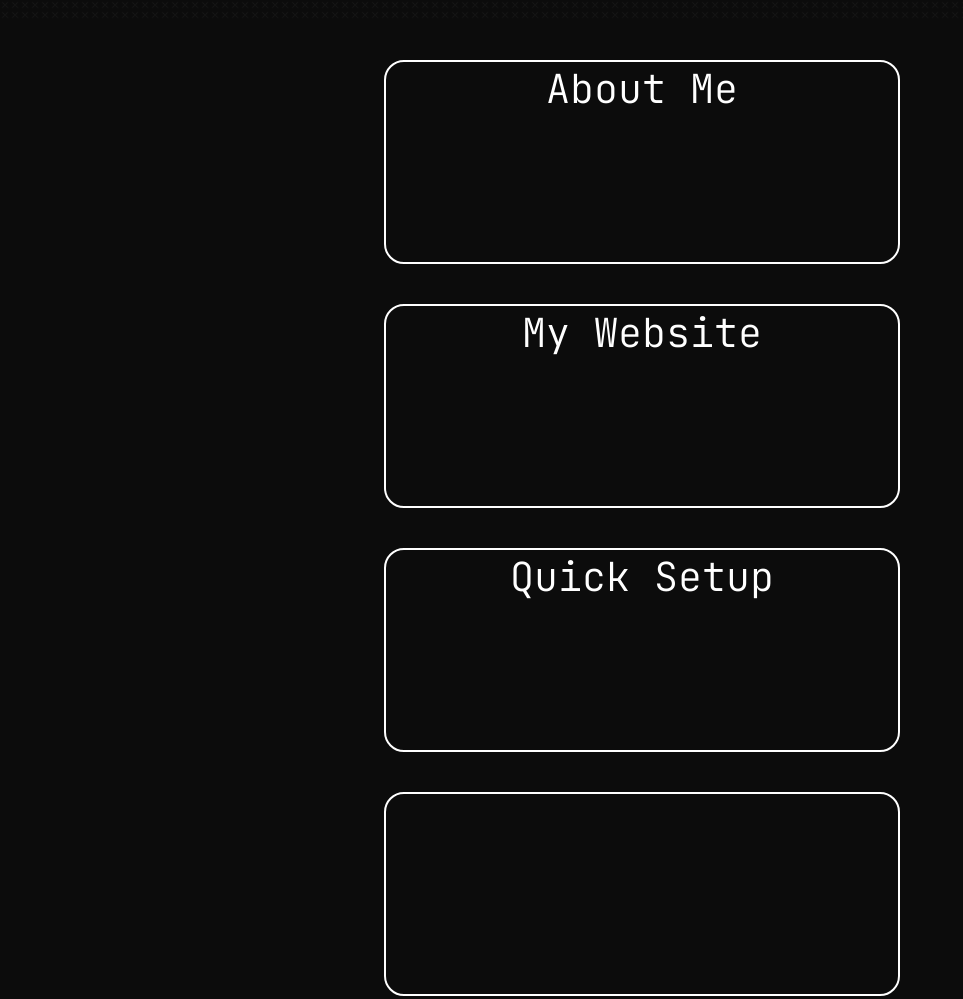
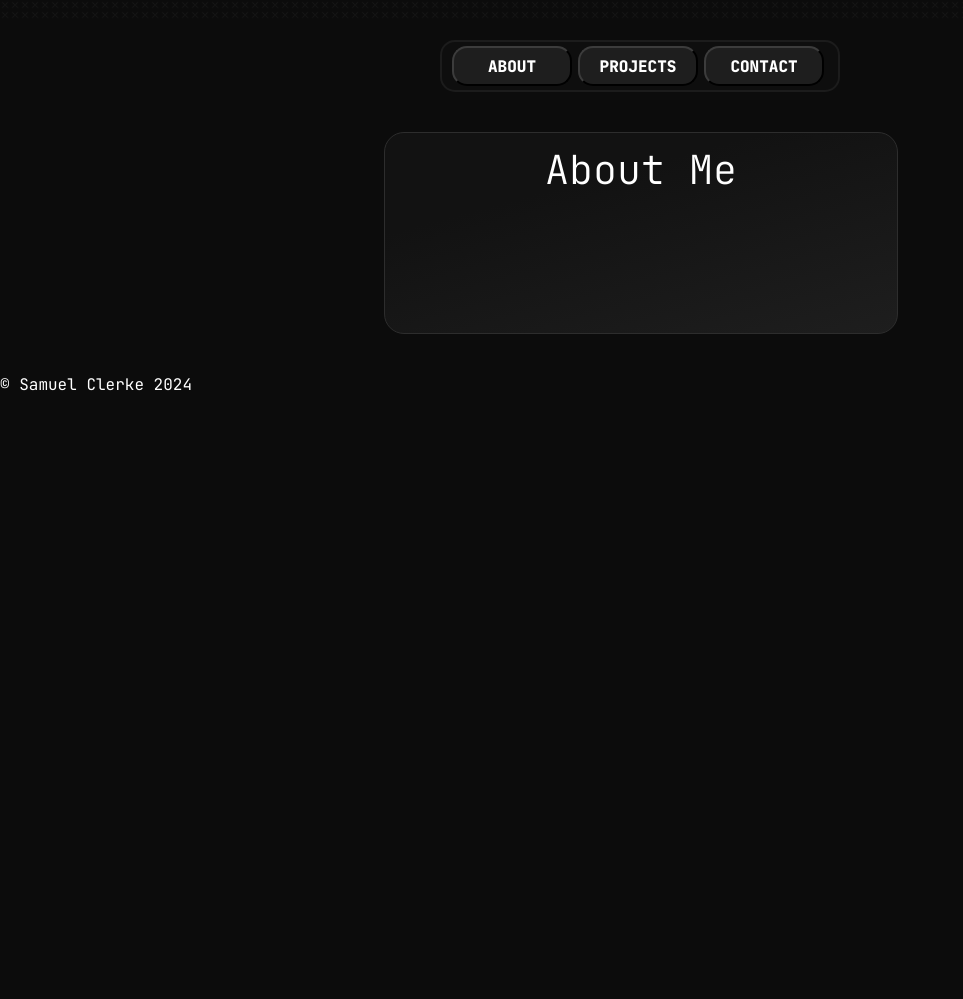
Before and after one commit to samuelclerke/samjclerke_website, a website: page public/index.html in a window 1280 px wide. Shown: the part 780-1779 px from the top of the page, without its empty margins (0-963 px from the left). After the commit the page ends 1175 px from the top, so only its background shows below. Drawn offline with Linux system fonts and the light colour scheme.

Commit message:
slight redesign because it didn't appeal to me anymore.

```diff
--- a/public/index.html
+++ b/public/index.html
@@ -28,33 +28,41 @@
     </div>
   </main>
 
+  <header>
+    <div id="header_button_container">
+      <button style="margin-left: 2.5%;">ABOUT</button>
+      <button>PROJECTS</button>
+      <button>CONTACT</button>
+    </div>
+  </header>
+
   <section id="about_me">
     <div class="content_container">
       <h2 class="white_text">About Me</h2>
     </div>
   </section>
 
-  <section id="proj_01">
+  <section id="curr_projects">
     <div class="content_container">
-      <h2 class="white_text">My Website</h2>
+      <h2 class="white_text">Past Projects</h2>
     </div>
   </section>
 
-  <section id="proj_02">
+  <section id="curr_projects2">
     <div class="content_container">
-      <h2 class="white_text">Quick Setup</h2>
+      <h2 class="white_text">Current Projects</h2>
     </div>
   </section>
 
   <section id="contact_me">
     <div class="content_container">
-      <h2 class="white_text"></h2>
+      <h2 class="white_text">Contact Me</h2>
     </div>
   </section>
 
   <footer>
     <div>
-      <p class="white_text">© Samuel Clerke 2024</p>
+      <p class="white_text ">© Samuel Clerke 2024</p>
     </div>
     <div>
       <p></p>
--- a/public/stylesheets/global.css
+++ b/public/stylesheets/global.css
@@ -9,7 +9,7 @@ html {
 }
 
 body {
-  height: 100vh;
+  height: 100%;
   width: 100%;
   padding: 0;
   margin: 0;
@@ -53,15 +53,6 @@ footer {
   color: white;
 }
 
-.funnel_display {
-  font-family: "Funnel Display", sans-sarif;
-}
-
-.funnel_display_b {
-  font-family: "Funnel Display", sans-sarif;
-  font-weight: 600;
-}
-
 .rainbow_highlight {
   animation: rainbow-text-shadow 2s infinite linear;
 }
@@ -89,3 +80,7 @@ footer {
   box-shadow: 10px #ffffff;
 
 }
+
+footer {
+  font-family: "JetBrains Mono", serif;
+}
--- a/public/stylesheets/index.css
+++ b/public/stylesheets/index.css
@@ -70,6 +70,42 @@ main {
   }
 }
 
+header {
+  width: 400px;
+  height: 52px;
+  margin-top: 20px;
+  margin-left: calc(50% - 200px);
+  background-color: rgb(14, 14, 14);
+  border: rgb(28, 28, 28) 2px solid;
+  border-radius: 15px;
+  align-items: center;
+  box-sizing: border-box;
+}
+
+#header_button_container {
+  display: flex;
+  width: 400px;
+  height: 48px;
+  gap: 6px;
+  align-items: center;
+}
+
+#header_button_container button {
+  background-color: rgb(30, 30, 30);
+  color: rgb(255, 255, 255);
+  border-radius: 15px;
+  border-color: rgb(60, 60, 60);
+  font-family: "JetBrains Mono", serif;
+  font-weight: 800;
+  font-size: 1rem;
+  width: 30%;
+  height: 40px;
+}
+
+#header_button_container button:hover {
+  cursor: pointer;
+}
+
 #about_me {
   width: 100%;
   height: auto;
@@ -78,22 +114,25 @@ main {
   z-index: 2;
   align-items: center;
   align-content: center;
+  display: block;
 }
 
-#proj_01 {
+#curr_projects {
   width: 100%;
   height: auto;
   margin-top: 40px;
   margin-bottom: 40px;
   z-index: 2;
+  display: none;
 }
 
-#proj_02 {
+#curr_projects2 {
   width: 100%;
   height: auto;
   margin-top: 40px;
   margin-bottom: 40px;
   z-index: 2;
+  display: none;
 }
 
 #contact_me {
@@ -101,6 +140,7 @@ main {
   height: auto;
   margin-top: 40px;
   margin-bottom: 40px;
+  display: none;
 }
 
 .content_container {
@@ -109,6 +149,11 @@ main {
   height: auto;
   margin-left: 30%;
   text-align: center;
-  border: white 2px solid;
+  border: rgb(45, 45, 45) 1px solid;
   border-radius: 20px;
+  background-image: linear-gradient(165deg, rgb(18, 18, 18) 30%, rgb(30, 30, 30));
 }
+
+.content_container h2 {
+  padding: 10px;
+}
```
